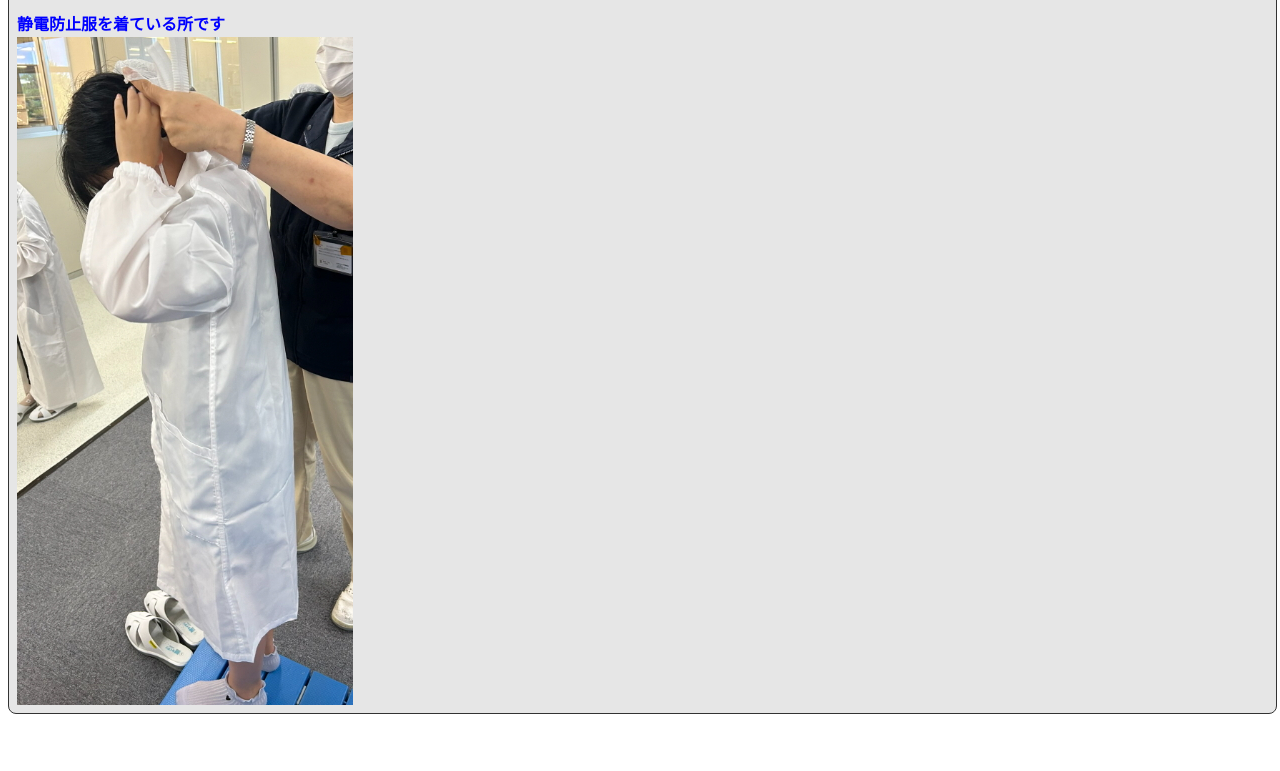
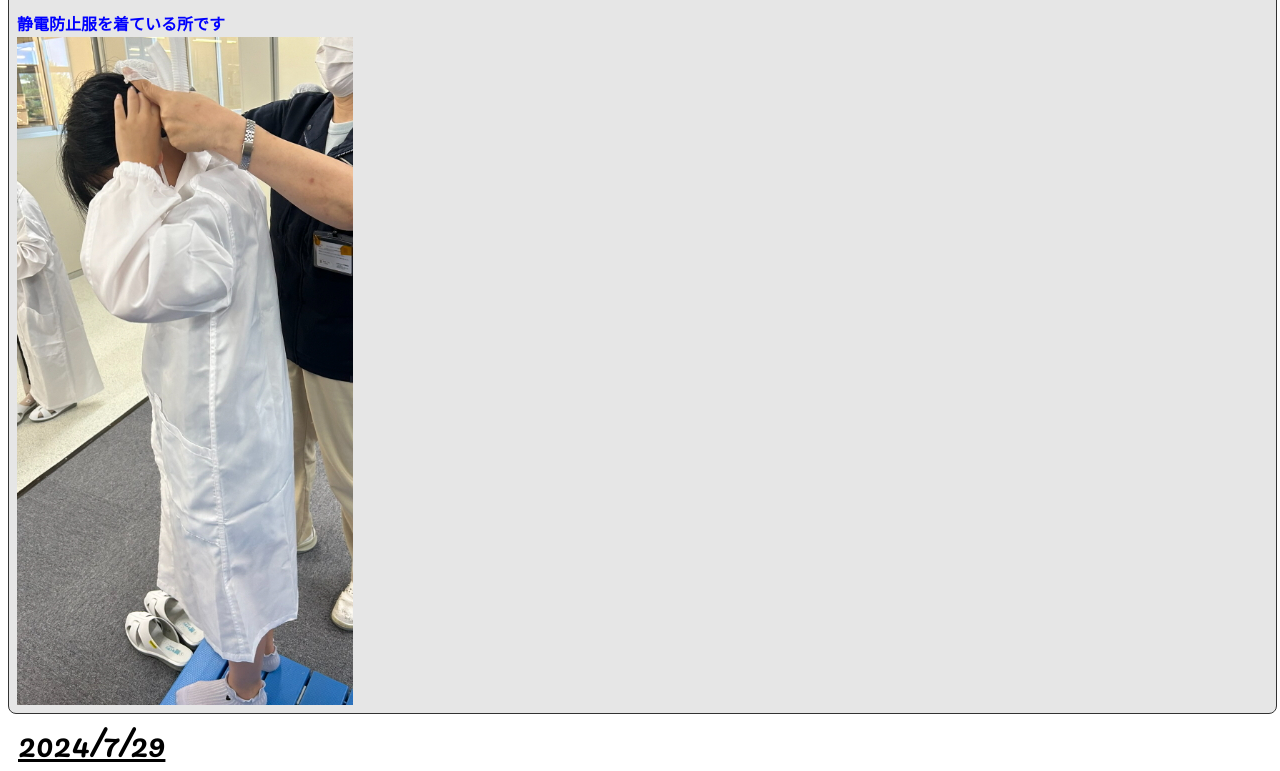
Before and after one commit to KURAMOMO/MIKU, a plain HTML site: page index.html in a window 1280 px wide. Shown: the part 3657-4428 px from the top of the page. Before the commit the page ends 4374 px from the top, so only its background shows below. Drawn offline with Linux system fonts and the light colour scheme.

Commit message:
Update index.html

```diff
--- a/index.html
+++ b/index.html
@@ -145,6 +145,9 @@
 
     </section>
   </main>
+  <footer>
+    <p class="footerlogo">2024/7/29</p>
+  </footer>
 </body>
 
 </html>
```
